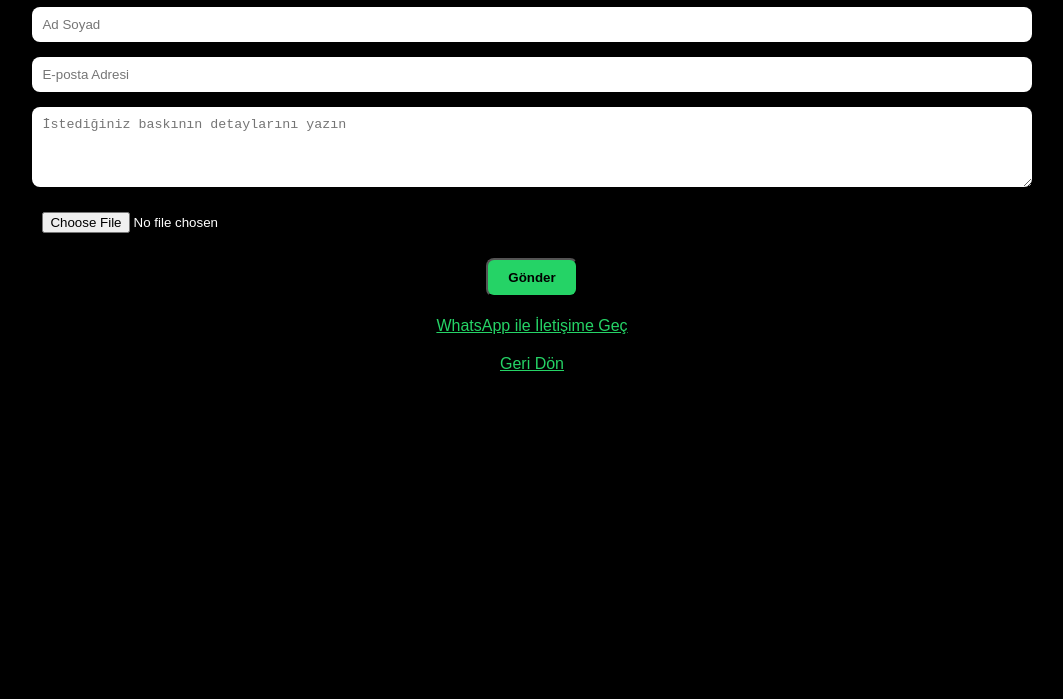
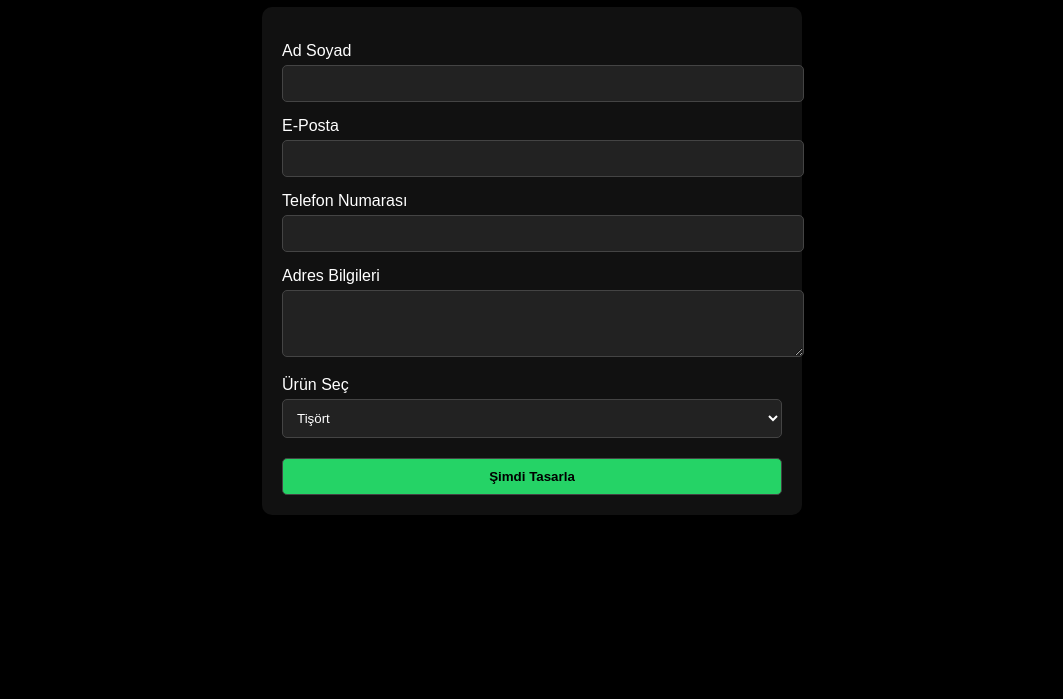
Before and after one commit to blvckline/blvckline, a plain HTML site: page ozel-baski.html in a window 1280 px wide. Shown: the part 101-800 px from the top of the page, without its empty margins (108-1171 px from the left). Drawn offline with Linux system fonts and the light colour scheme.

Commit message:
Add files via upload

```diff
--- a/ozel-baski.html
+++ b/ozel-baski.html
@@ -4,25 +4,80 @@
 <head>
     <meta charset="UTF-8">
     <title>Kişiye Özel Baskı</title>
+    <meta name="viewport" content="width=device-width, initial-scale=1.0">
     <style>
-        body { font-family: Arial, sans-serif; background-color: #000; color: #fff; text-align: center; padding: 20px; }
-        h1 { color: #25d366; }
-        form { display: flex; flex-direction: column; align-items: center; gap: 15px; }
-        input, textarea { width: 80%; padding: 10px; border-radius: 8px; border: none; }
-        button { background-color: #25d366; color: #000; padding: 10px 20px; font-weight: bold; border-radius: 8px; cursor: pointer; }
-        a { color: #25d366; display: block; margin-top: 20px; }
+        body {
+            background-color: #000;
+            color: #fff;
+            font-family: Arial, sans-serif;
+            display: flex;
+            justify-content: center;
+            align-items: center;
+            flex-direction: column;
+            padding: 20px;
+        }
+        h1 {
+            color: #fff;
+        }
+        form {
+            width: 100%;
+            max-width: 500px;
+            background-color: #111;
+            padding: 20px;
+            border-radius: 10px;
+        }
+        label {
+            display: block;
+            margin-top: 15px;
+        }
+        input, textarea, select, button {
+            width: 100%;
+            padding: 10px;
+            margin-top: 5px;
+            background-color: #222;
+            color: #fff;
+            border: 1px solid #444;
+            border-radius: 5px;
+        }
+        button {
+            background-color: #25d366;
+            color: #000;
+            font-weight: bold;
+            cursor: pointer;
+            margin-top: 20px;
+        }
     </style>
 </head>
 <body>
-    <h1>Kişiye Özel Baskı Talep Formu</h1>
-    <form action="https://formspree.io/f/myzwlydd" method="POST" enctype="multipart/form-data">
-        <input type="text" name="name" placeholder="Ad Soyad" required>
-        <input type="email" name="email" placeholder="E-posta Adresi" required>
-        <textarea name="message" rows="4" placeholder="İstediğiniz baskının detaylarını yazın"></textarea>
-        <input type="file" name="upload" accept="image/*">
-        <button type="submit">Gönder</button>
+    <h1>Kişiye Özel Baskı</h1>
+    <form>
+        <label for="name">Ad Soyad</label>
+        <input type="text" id="name" name="name" required>
+
+        <label for="email">E-Posta</label>
+        <input type="email" id="email" name="email" required>
+
+        <label for="phone">Telefon Numarası</label>
+        <input type="tel" id="phone" name="phone" required>
+
+        <label for="address">Adres Bilgileri</label>
+        <textarea id="address" name="address" rows="3" required></textarea>
+
+        <label for="product">Ürün Seç</label>
+        <select id="product" name="product" required>
+            <option value="Tişört">Tişört</option>
+            <option value="Sweatshirt">Sweatshirt</option>
+            <option value="Bokser">Bokser</option>
+            <option value="Şort">Şort</option>
+            <option value="Eşofman Altı">Eşofman Altı</option>
+            <option value="Eşofman Üstü">Eşofman Üstü</option>
+            <option value="Bez Çanta">Bez Çanta</option>
+            <option value="Kapüşonlu Hoodie">Kapüşonlu Hoodie</option>
+            <option value="Crop Top">Crop Top</option>
+            <option value="Polar Sweat">Polar Sweat</option>
+        </select>
+
+        <button type="submit">Şimdi Tasarla</button>
     </form>
-    <a href="https://wa.me/905399132540" target="_blank">WhatsApp ile İletişime Geç</a>
-    <a href="index.html">Geri Dön</a>
 </body>
 </html>
```
